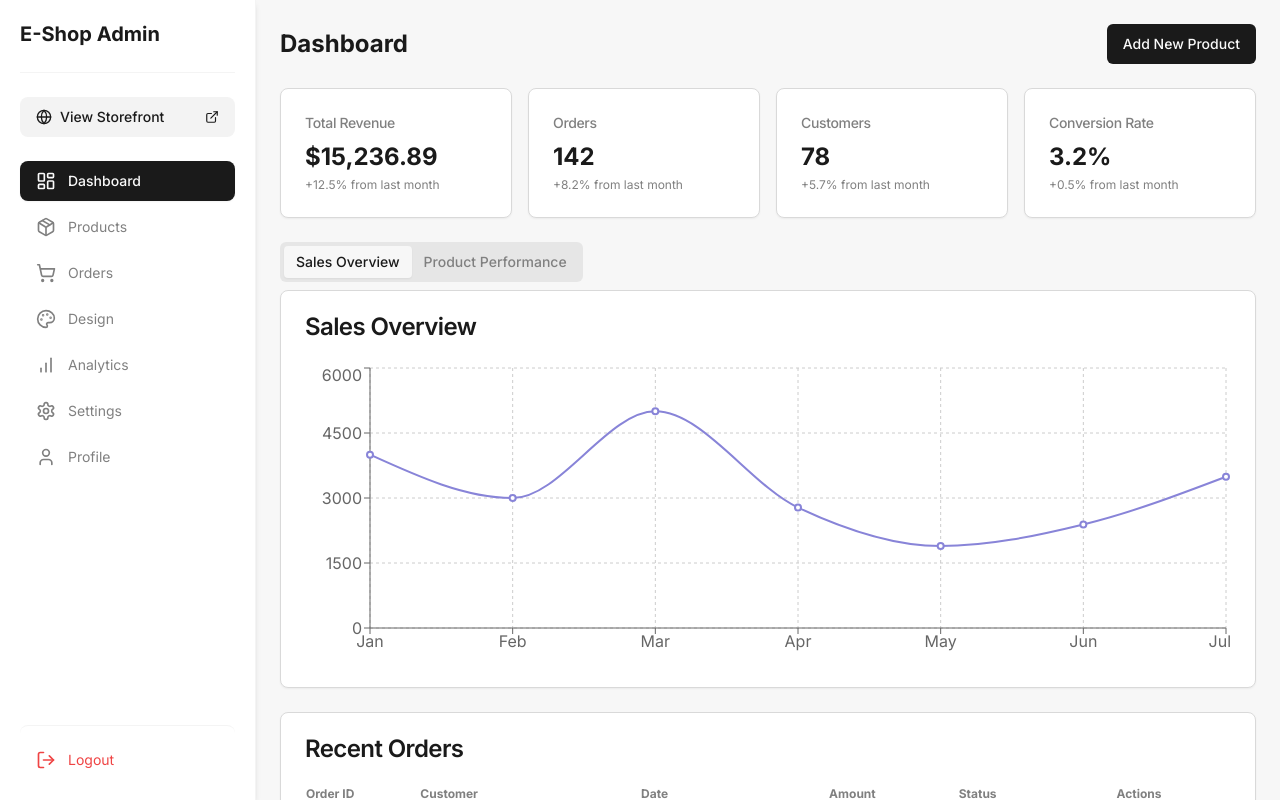
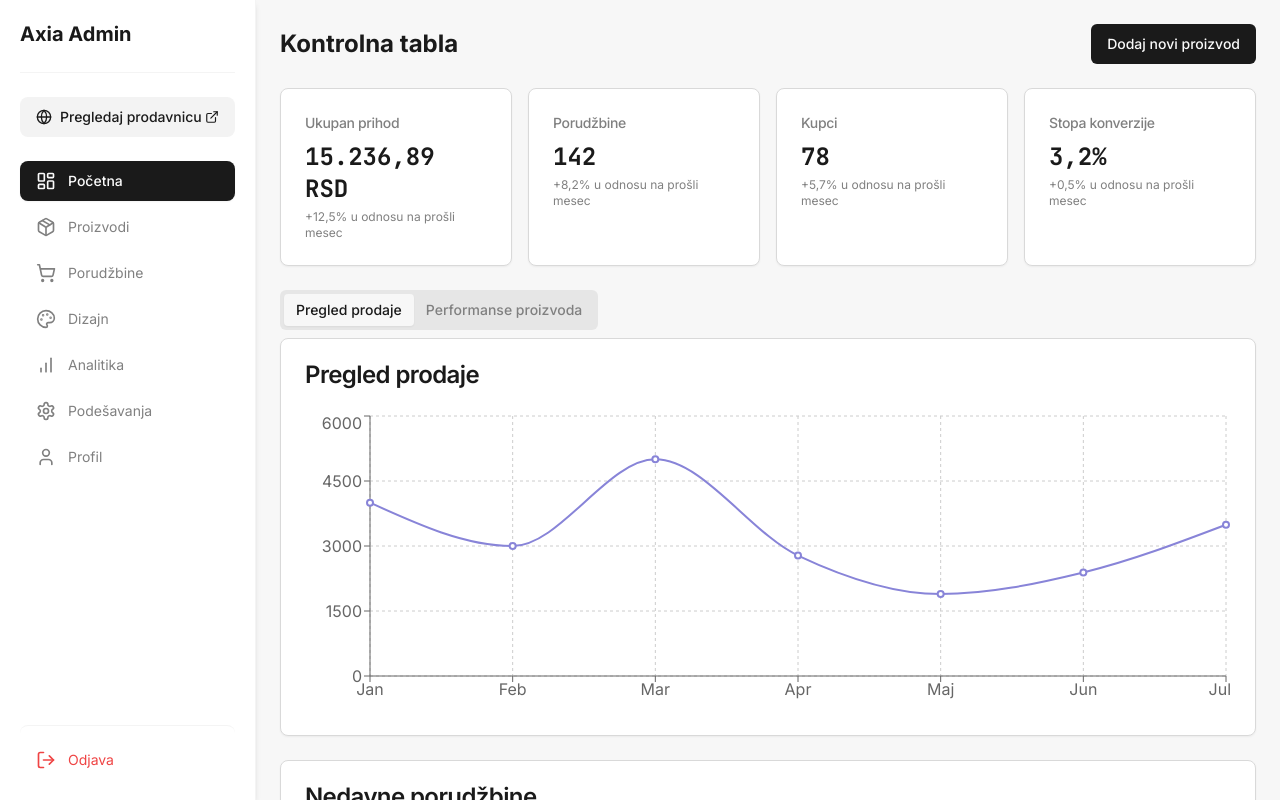
Before and after one commit to markoi3/store-front-studio-50, a React (Vite) app: page /dashboard in a window 1280 px wide. Both pictures are taken after typing "name@example.com", "Sample123" into the empty fields and a click on the button "Login". Built offline with nearby package versions, Linux system fonts and the light colour scheme.

Commit message:
Refactor: Translate app to Serbian and associate products
- Translated all visible text to Serbian.
- Associated user's products with their storefront.
- Fixed build error in AdminSidebar.tsx.

```diff
--- a/src/components/layout/AdminSidebar.tsx
+++ b/src/components/layout/AdminSidebar.tsx
@@ -19,18 +19,17 @@ export const AdminSidebar = () => {
   const { pathname } = useLocation();
   const { logout, user } = useAuth();
 
-  // Assume the store slug is derived from the user's store name or a specific field
-  // For now, we'll use a placeholder
-  const storeSlug = user?.storeSlug || "my-store";
+  // Generisanje slug-a iz imena prodavnice ili korisničkog imena
+  const storeSlug = user?.store?.slug || user?.username || "moja-prodavnica";
 
   const navItems = [
-    { path: "/dashboard", label: "Dashboard", icon: <LayoutDashboard className="h-5 w-5" /> },
-    { path: "/products", label: "Products", icon: <Package className="h-5 w-5" /> },
-    { path: "/orders", label: "Orders", icon: <ShoppingCart className="h-5 w-5" /> },
-    { path: "/design", label: "Design", icon: <Palette className="h-5 w-5" /> },
-    { path: "/analytics", label: "Analytics", icon: <BarChart className="h-5 w-5" /> },
-    { path: "/settings", label: "Settings", icon: <Settings className="h-5 w-5" /> },
-    { path: "/profile", label: "Profile", icon: <User className="h-5 w-5" /> },
+    { path: "/dashboard", label: "Početna", icon: <LayoutDashboard className="h-5 w-5" /> },
+    { path: "/products", label: "Proizvodi", icon: <Package className="h-5 w-5" /> },
+    { path: "/orders", label: "Porudžbine", icon: <ShoppingCart className="h-5 w-5" /> },
+    { path: "/design", label: "Dizajn", icon: <Palette className="h-5 w-5" /> },
+    { path: "/analytics", label: "Analitika", icon: <BarChart className="h-5 w-5" /> },
+    { path: "/settings", label: "Podešavanja", icon: <Settings className="h-5 w-5" /> },
+    { path: "/profile", label: "Profil", icon: <User className="h-5 w-5" /> },
   ];
 
   return (
@@ -38,7 +37,7 @@ export const AdminSidebar = () => {
       <div className="flex flex-col h-full">
         <div className="flex items-center space-x-2 pb-6 mb-6 border-b border-border/30">
           <Link to="/dashboard" className="font-bold text-xl">
-            E-Shop Admin
+            Axia Admin
           </Link>
         </div>
 
@@ -49,7 +48,7 @@ export const AdminSidebar = () => {
         >
           <div className="flex items-center">
             <Globe className="h-4 w-4 mr-2" />
-            <span className="text-sm font-medium">View Storefront</span>
+            <span className="text-sm font-medium">Pregledaj prodavnicu</span>
           </div>
           <ExternalLink className="h-3.5 w-3.5" />
         </Link>
@@ -77,7 +76,7 @@ export const AdminSidebar = () => {
           className="flex items-center space-x-3 px-4 py-2.5 mt-6 border-t border-border/30 pt-6 rounded-lg text-sm text-destructive hover:bg-destructive/10 transition-colors w-full text-left"
         >
           <LogOut className="h-5 w-5" />
-          <span>Logout</span>
+          <span>Odjava</span>
         </button>
       </div>
     </aside>
--- a/src/components/shop/ProductCard.tsx
+++ b/src/components/shop/ProductCard.tsx
@@ -10,6 +10,7 @@ export type Product = {
   image: string;
   slug: string;
   category: string;
+  storeId?: string; // Dodajemo storeId za asocijaciju sa prodavnicom
 };
 
 type ProductCardProps = {
@@ -25,13 +26,19 @@ export const ProductCard = ({ product }: ProductCardProps) => {
       name: product.name,
       price: product.price,
       quantity: 1,
-      image: product.image
+      image: product.image,
+      storeId: product.storeId // Dodajemo storeId u korpu
     });
   };
 
+  // Konstruišemo link na osnovu storeId-a ako postoji
+  const productLink = product.storeId
+    ? `/store/${product.storeId}/product/${product.slug}`
+    : `/product/${product.slug}`;
+
   return (
     <div className="product-card flex flex-col">
-      <Link to={`/product/${product.slug}`} className="group">
+      <Link to={productLink} className="group">
         <div className="aspect-square mb-3 bg-accent overflow-hidden rounded-md">
           <img
             src={product.image}
@@ -40,11 +47,11 @@ export const ProductCard = ({ product }: ProductCardProps) => {
           />
         </div>
         <h3 className="font-medium line-clamp-1">{product.name}</h3>
-        <p className="text-muted-foreground">${product.price.toFixed(2)}</p>
+        <p className="text-muted-foreground font-numeric">{product.price.toLocaleString('sr-RS')} RSD</p>
       </Link>
       <div className="mt-auto pt-4">
         <Button onClick={handleAddToCart} className="w-full">
-          Add to Cart
+          Dodaj u korpu
         </Button>
       </div>
     </div>
--- a/src/index.css
+++ b/src/index.css
@@ -93,6 +93,7 @@
   }
   body {
     @apply bg-background text-foreground font-sans;
+    font-family: 'Inter', sans-serif;
   }
   .font-numeric {
     font-family: 'JetBrains Mono', monospace;
--- a/src/pages/admin/Dashboard.tsx
+++ b/src/pages/admin/Dashboard.tsx
@@ -22,54 +22,54 @@ const salesData = [
   { name: "Feb", sales: 3000 },
   { name: "Mar", sales: 5000 },
   { name: "Apr", sales: 2780 },
-  { name: "May", sales: 1890 },
+  { name: "Maj", sales: 1890 },
   { name: "Jun", sales: 2390 },
   { name: "Jul", sales: 3490 },
 ];
 
 const productSalesData = [
-  { name: "Coffee Table", sales: 12 },
-  { name: "Office Chair", sales: 19 },
-  { name: "Mug Set", sales: 32 },
-  { name: "Floor Lamp", sales: 14 },
-  { name: "Dining Chair", sales: 10 },
+  { name: "Klub sto", sales: 12 },
+  { name: "Kancelarijska stolica", sales: 19 },
+  { name: "Set šolja", sales: 32 },
+  { name: "Podna lampa", sales: 14 },
+  { name: "Trpezarijska stolica", sales: 10 },
 ];
 
 // Sample recent orders
 const recentOrders = [
   {
     id: "123456",
-    customer: "John Doe",
+    customer: "Marko Marković",
     date: "2023-06-10",
-    amount: 249.99,
+    amount: 24999,
     status: "completed",
   },
   {
     id: "123457",
-    customer: "Jane Smith",
+    customer: "Ana Jovanović",
     date: "2023-06-09",
-    amount: 129.99,
+    amount: 12999,
     status: "processing",
   },
   {
     id: "123458",
-    customer: "Mike Johnson",
+    customer: "Milan Petrović",
     date: "2023-06-08",
-    amount: 349.98,
+    amount: 34998,
     status: "completed",
   },
   {
     id: "123459",
-    customer: "Sarah Williams",
+    customer: "Sara Nikolić",
     date: "2023-06-07",
-    amount: 199.99,
+    amount: 19999,
     status: "shipped",
   },
   {
     id: "123460",
-    customer: "Alex Brown",
+    customer: "Aleksandar Simić",
     date: "2023-06-06",
-    amount: 79.99,
+    amount: 7999,
     status: "completed",
   },
 ];
@@ -79,9 +79,9 @@ const Dashboard = () => {
     <AdminLayout>
       <div className="space-y-6">
         <div className="flex items-center justify-between">
-          <h1 className="text-2xl font-bold">Dashboard</h1>
+          <h1 className="text-2xl font-bold">Kontrolna tabla</h1>
           <Link to="/products/new">
-            <Button>Add New Product</Button>
+            <Button>Dodaj novi proizvod</Button>
           </Link>
         </div>
 
@@ -90,13 +90,13 @@ const Dashboard = () => {
           <Card>
             <CardHeader className="pb-2">
               <CardTitle className="text-sm font-medium text-muted-foreground">
-                Total Revenue
+                Ukupan prihod
               </CardTitle>
             </CardHeader>
             <CardContent>
-              <div className="text-2xl font-bold">$15,236.89</div>
+              <div className="text-2xl font-bold font-numeric">15.236,89 RSD</div>
               <p className="text-xs text-muted-foreground mt-1">
-                +12.5% from last month
+                +12,5% u odnosu na prošli mesec
               </p>
             </CardContent>
           </Card>
@@ -104,13 +104,13 @@ const Dashboard = () => {
           <Card>
             <CardHeader className="pb-2">
               <CardTitle className="text-sm font-medium text-muted-foreground">
-                Orders
+                Porudžbine
               </CardTitle>
             </CardHeader>
             <CardContent>
-              <div className="text-2xl font-bold">142</div>
+              <div className="text-2xl font-bold font-numeric">142</div>
               <p className="text-xs text-muted-foreground mt-1">
-                +8.2% from last month
+                +8,2% u odnosu na prošli mesec
               </p>
             </CardContent>
           </Card>
@@ -118,13 +118,13 @@ const Dashboard = () => {
           <Card>
             <CardHeader className="pb-2">
               <CardTitle className="text-sm font-medium text-muted-foreground">
-                Customers
+                Kupci
               </CardTitle>
             </CardHeader>
             <CardContent>
-              <div className="text-2xl font-bold">78</div>
+              <div className="text-2xl font-bold font-numeric">78</div>
               <p className="text-xs text-muted-foreground mt-1">
-                +5.7% from last month
+                +5,7% u odnosu na prošli mesec
               </p>
             </CardContent>
           </Card>
@@ -132,13 +132,13 @@ const Dashboard = () => {
           <Card>
             <CardHeader className="pb-2">
               <CardTitle className="text-sm font-medium text-muted-foreground">
-                Conversion Rate
+                Stopa konverzije
               </CardTitle>
             </CardHeader>
             <CardContent>
-              <div className="text-2xl font-bold">3.2%</div>
+              <div className="text-2xl font-bold font-numeric">3,2%</div>
               <p className="text-xs text-muted-foreground mt-1">
-                +0.5% from last month
+                +0,5% u odnosu na prošli mesec
               </p>
             </CardContent>
           </Card>
@@ -147,13 +147,13 @@ const Dashboard = () => {
         {/* Charts */}
         <Tabs defaultValue="sales">
           <TabsList>
-            <TabsTrigger value="sales">Sales Overview</TabsTrigger>
-            <TabsTrigger value="products">Product Performance</TabsTrigger>
+            <TabsTrigger value="sales">Pregled prodaje</TabsTrigger>
+            <TabsTrigger value="products">Performanse proizvoda</TabsTrigger>
           </TabsList>
           <TabsContent value="sales">
             <Card>
               <CardHeader>
-                <CardTitle>Sales Overview</CardTitle>
+                <CardTitle>Pregled prodaje</CardTitle>
               </CardHeader>
               <CardContent>
                 <div className="h-[300px]">
@@ -178,7 +178,7 @@ const Dashboard = () => {
           <TabsContent value="products">
             <Card>
               <CardHeader>
-                <CardTitle>Product Performance</CardTitle>
+                <CardTitle>Performanse proizvoda</CardTitle>
               </CardHeader>
               <CardContent>
                 <div className="h-[300px]">
@@ -200,19 +200,19 @@ const Dashboard = () => {
         {/* Recent Orders */}
         <Card>
           <CardHeader>
-            <CardTitle>Recent Orders</CardTitle>
+            <CardTitle>Nedavne porudžbine</CardTitle>
           </CardHeader>
           <CardContent>
             <div className="overflow-x-auto">
               <table className="w-full">
                 <thead>
                   <tr className="text-left text-xs text-muted-foreground">
-                    <th className="pb-2">Order ID</th>
-                    <th className="pb-2">Customer</th>
-                    <th className="pb-2">Date</th>
-                    <th className="pb-2">Amount</th>
+                    <th className="pb-2">ID porudžbine</th>
+                    <th className="pb-2">Kupac</th>
+                    <th className="pb-2">Datum</th>
+                    <th className="pb-2">Iznos</th>
                     <th className="pb-2">Status</th>
-                    <th className="pb-2">Actions</th>
+                    <th className="pb-2">Akcije</th>
                   </tr>
                 </thead>
                 <tbody>
@@ -221,7 +221,7 @@ const Dashboard = () => {
                       <td className="py-3">{order.id}</td>
                       <td className="py-3">{order.customer}</td>
                       <td className="py-3">{order.date}</td>
-                      <td className="py-3">${order.amount.toFixed(2)}</td>
+                      <td className="py-3 font-numeric">{order.amount.toLocaleString('sr-RS')} RSD</td>
                       <td className="py-3">
                         <span
                           className={`inline-block px-2 py-1 text-xs rounded-full ${
@@ -232,13 +232,14 @@ const Dashboard = () => {
                               : "bg-yellow-100 text-yellow-800"
                           }`}
                         >
-                          {order.status}
+                          {order.status === "completed" ? "završeno" :
+                           order.status === "processing" ? "u obradi" : "poslato"}
                         </span>
                       </td>
                       <td className="py-3">
                         <Link to={`/orders/${order.id}`}>
                           <Button variant="ghost" size="sm">
-                            View
+                            Pregled
                           </Button>
                         </Link>
                       </td>
@@ -249,7 +250,7 @@ const Dashboard = () => {
             </div>
             <div className="mt-4 text-center">
               <Link to="/orders">
-                <Button variant="outline">View All Orders</Button>
+                <Button variant="outline">Prikaži sve porudžbine</Button>
               </Link>
             </div>
           </CardContent>
--- a/src/pages/admin/Design.tsx
+++ b/src/pages/admin/Design.tsx
@@ -5,7 +5,12 @@ import { StoreBuilder } from "@/components/design/StoreBuilder";
 const Design = () => {
   return (
     <AdminLayout>
-      <StoreBuilder />
+      <div className="space-y-6">
+        <div className="flex items-center justify-between">
+          <h1 className="text-2xl font-bold">Dizajner prodavnice</h1>
+        </div>
+        <StoreBuilder />
+      </div>
     </AdminLayout>
   );
 };
--- a/src/pages/store/Storefront.tsx
+++ b/src/pages/store/Storefront.tsx
@@ -10,21 +10,21 @@ const Storefront = () => {
   const [loading, setLoading] = useState(true);
 
   useEffect(() => {
-    // In a real app, you would fetch store data from your API
-    // For now, we'll use mock data
+    // U pravoj aplikaciji, ovde bi dobavili podatke o prodavnici sa API-ja
+    // Za sada, koristimo mock podatke
     setTimeout(() => {
       setStore({
         id: storeId,
-        name: "Demo Store",
-        description: "This is a demo store",
+        name: "Demo Prodavnica",
+        description: "Ovo je demo prodavnica",
         elements: [
           {
             id: '1',
             type: 'hero',
             settings: {
-              title: 'Welcome to Demo Store',
-              subtitle: 'Discover our amazing products',
-              buttonText: 'Shop Now',
+              title: 'Dobrodošli u Demo Prodavnicu',
+              subtitle: 'Otkrijte naše neverovatne proizvode',
+              buttonText: 'Kupuj odmah',
               buttonLink: '/shop',
               backgroundImage: 'https://images.unsplash.com/photo-1588345921523-c2dcdb7f1dcd?w=800&auto=format&fit=crop'
             }
@@ -33,7 +33,7 @@ const Storefront = () => {
             id: '2',
             type: 'products',
             settings: {
-              title: 'Featured Products',
+              title: 'Istaknuti proizvodi',
               count: 4,
               layout: 'grid'
             }
@@ -42,7 +42,7 @@ const Storefront = () => {
             id: '3',
             type: 'text',
             settings: {
-              content: 'We offer high quality products with great customer service.',
+              content: 'Nudimo visokokvalitetne proizvode sa odličnom korisničkom podrškom.',
               alignment: 'center'
             }
           }
@@ -73,10 +73,10 @@ const Storefront = () => {
         <div className="container mx-auto px-4 py-12">
           <div className="flex justify-center items-center min-h-[60vh]">
             <div className="text-center">
-              <h1 className="text-2xl font-bold mb-2">Store Not Found</h1>
-              <p className="text-muted-foreground mb-6">The store you're looking for doesn't exist or is no longer available.</p>
+              <h1 className="text-2xl font-bold mb-2">Prodavnica nije pronađena</h1>
+              <p className="text-muted-foreground mb-6">Prodavnica koju tražite ne postoji ili više nije dostupna.</p>
               <Button asChild>
-                <a href="/">Return Home</a>
+                <a href="/">Povratak na početnu</a>
               </Button>
             </div>
           </div>
@@ -120,9 +120,9 @@ const Storefront = () => {
               {[1, 2, 3, 4].map((product) => (
                 <div key={product} className="product-card">
                   <div className="aspect-square bg-accent mb-3 rounded-md"></div>
-                  <h3 className="font-medium">Product {product}</h3>
-                  <p className="text-muted-foreground mb-3">$99.00</p>
-                  <Button className="w-full">Add to Cart</Button>
+                  <h3 className="font-medium">Proizvod {product}</h3>
+                  <p className="text-muted-foreground mb-3 font-numeric">9.900 RSD</p>
+                  <Button className="w-full">Dodaj u korpu</Button>
                 </div>
               ))}
             </div>
```
